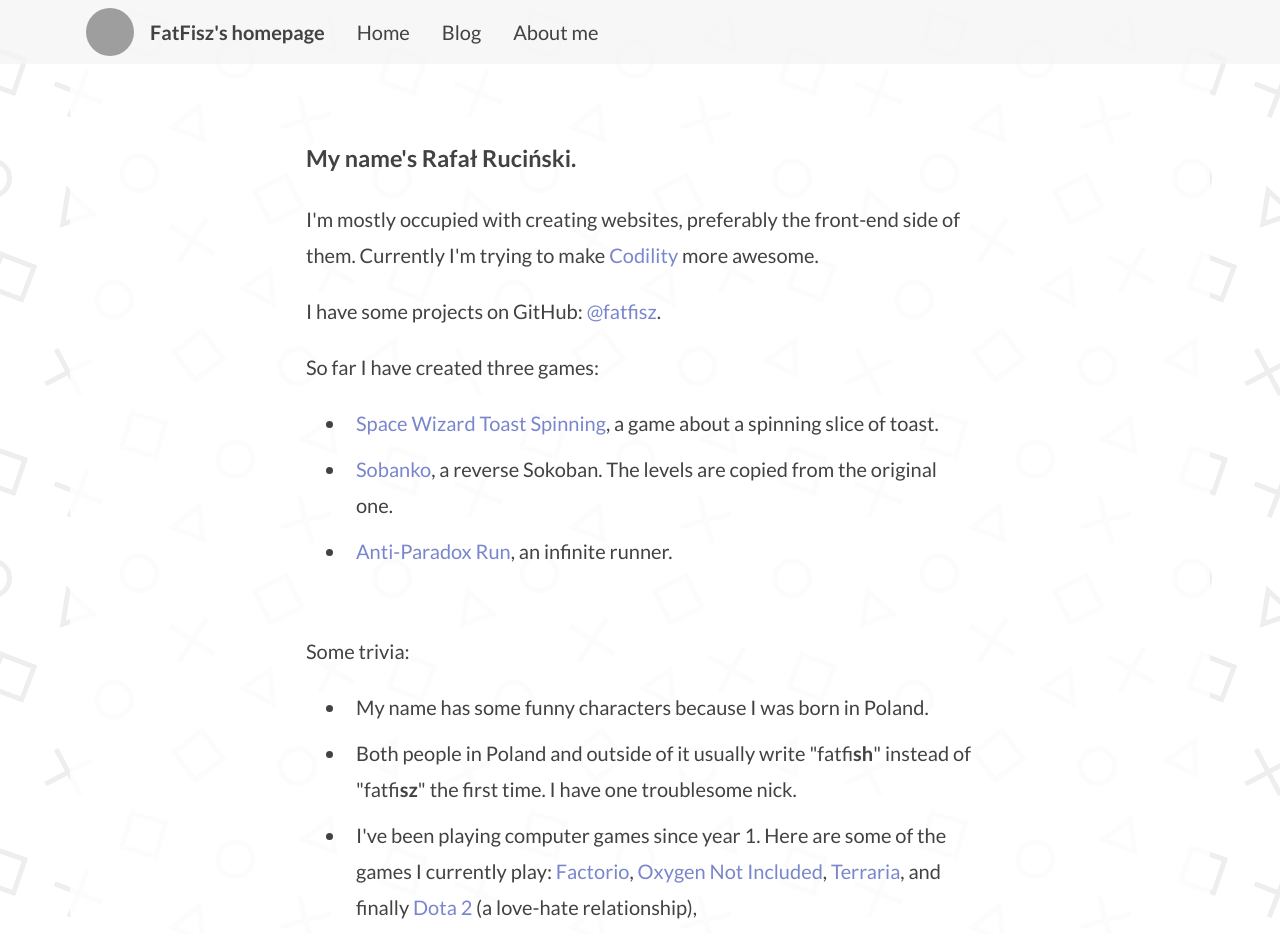
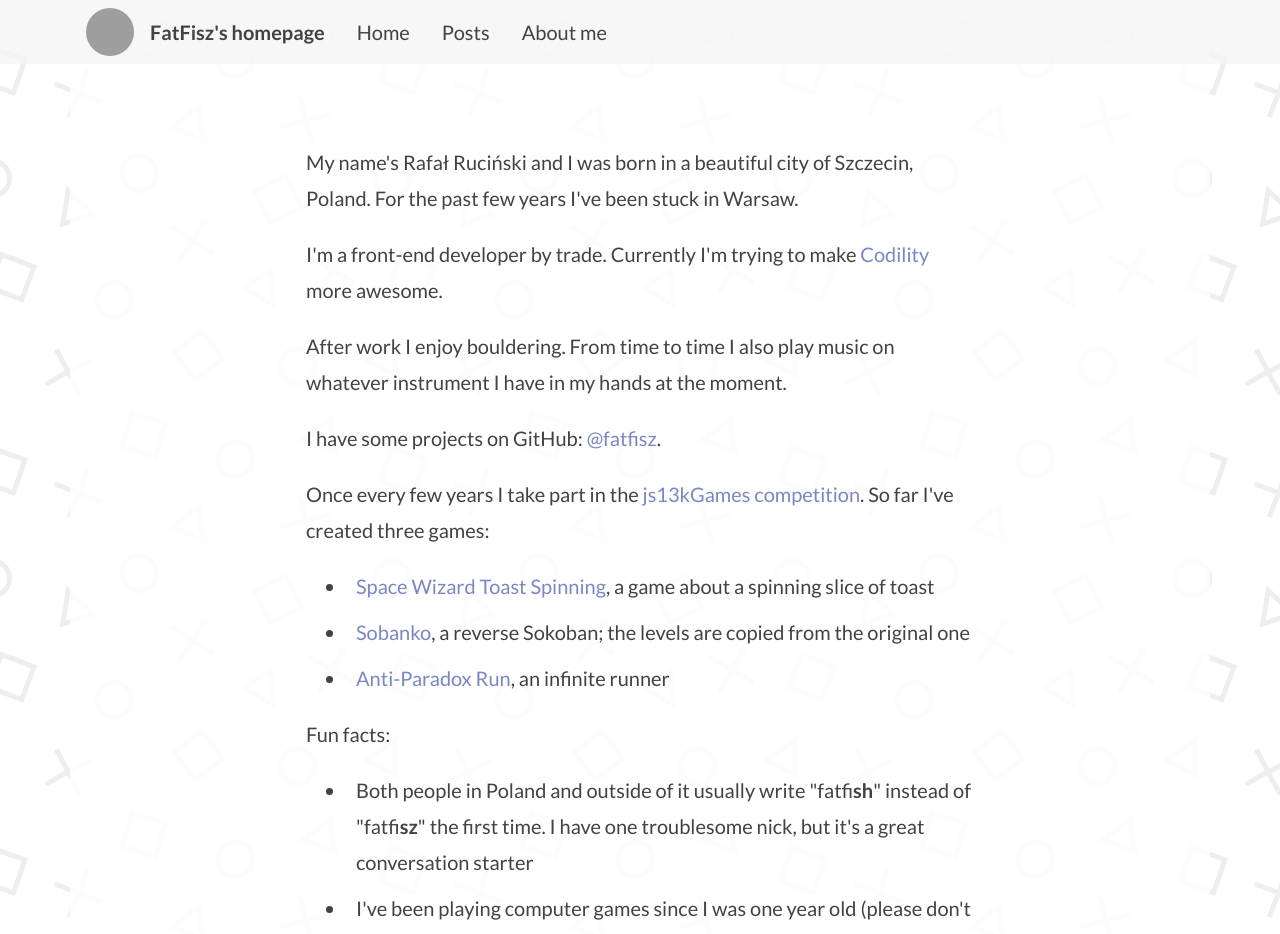
Before and after one commit to fatfisz/homepage, a Next.js app: page /about in a window 1280 px wide. Shown: the top 934 px of the page. Built offline with nearby package versions, Linux system fonts and the light colour scheme; grey boxes are pictures that could not be loaded.

Commit message:
Rewrite most of the text

```diff
--- a/components/body/menu.js
+++ b/components/body/menu.js
@@ -7,7 +7,7 @@ import { grey100, grey200, grey800 } from 'constants/colors';
 
 const links = [
   { href: '/', label: 'Home' },
-  { href: '/blog', label: 'Blog' },
+  { href: '/blog', label: 'Posts' },
   { href: '/about', label: 'About me' },
 ];
 
--- a/pages/about.js
+++ b/pages/about.js
@@ -1,54 +1,54 @@
 import Body from 'components/body';
 import Title from 'components/title';
 
-export default function About() {
+export default function AboutPage() {
   return (
     <Body>
       <Title>About me</Title>
 
-      <h3>
-        My name's Rafał Ruciński.
-      </h3>
       <p>
-        I'm mostly occupied with creating websites, preferably the front-end side of them.
+        My name's Rafał Ruciński and I was born in a beautiful city of Szczecin, Poland.
+        For the past few years I've been stuck in Warsaw.
+      </p>
+      <p>
+        I'm a front-end developer by trade.
         Currently I'm trying to make <a href="https://codility.com/">Codility</a> more awesome.
+      </p>
+      <p>
+        After work I enjoy bouldering. From time to time I also play music on whatever instrument I have in my hands at the moment.
       </p>
       <p>
         I have some projects on GitHub: <a href="https://github.com/fatfisz">@fatfisz</a>.
       </p>
       <p>
-        So far I have created three games:
+        Once every few years I take part in the <a href="https://js13kgames.com/">js13kGames competition</a>. So far I've created three games:
       </p>
       <ul>
         <li>
-          <a href="http://js13kgames.com/entries/space-wizard-toast-spinning">Space Wizard Toast Spinning</a>, a game about a spinning slice of toast.
+          <a href="http://js13kgames.com/entries/space-wizard-toast-spinning">Space Wizard Toast Spinning</a>, a game about a spinning slice of toast
         </li>
         <li>
-          <a href="http://js13kgames.com/entries/sobanko">Sobanko</a>, a reverse Sokoban. The levels are copied from the original one.
+          <a href="http://js13kgames.com/entries/sobanko">Sobanko</a>, a reverse Sokoban; the levels are copied from the original one
         </li>
         <li>
-          <a href="http://js13kgames.com/entries/anti-paradox-run">Anti-Paradox Run</a>, an infinite runner.
+          <a href="http://js13kgames.com/entries/anti-paradox-run">Anti-Paradox Run</a>, an infinite runner
         </li>
       </ul>
-      <br />
       <p>
-        Some trivia:
+        Fun facts:
       </p>
       <ul>
         <li>
-          My name has some funny characters because I was born in Poland.
+          Both people in Poland and outside of it usually write "fatfi<strong>sh</strong>" instead of "fatfi<strong>sz</strong>" the first time.
+          I have one troublesome nick, but it's a great conversation starter
         </li>
         <li>
-          Both people in Poland and outside of it usually write "fatfi<strong>sh</strong>" instead of "fatfi<strong>sz</strong>" the first time.
-          I have one troublesome nick.
-        </li>
-        <li>
-          I've been playing computer games since year 1.
-          Here are some of the games I currently play:
+          I've been playing computer games since I was one year old (please don't judge me).
+          Here are some of the games I currently play from time to time:
           {' '}<a href="https://store.steampowered.com/app/427520/Factorio/">Factorio</a>,
           {' '}<a href="https://store.steampowered.com/app/457140/Oxygen_Not_Included/">Oxygen Not Included</a>,
           {' '}<a href="http://store.steampowered.com/app/105600/Terraria/">Terraria</a>,
-          and finally <a href="http://store.steampowered.com/app/570/Dota_2/">Dota 2</a> (a love-hate relationship),
+          and <a href="http://store.steampowered.com/app/570/Dota_2/">Dota 2</a> (a love-hate relationship)
         </li>
       </ul>
     </Body>
--- a/pages/blog/[id].js
+++ b/pages/blog/[id].js
@@ -3,7 +3,7 @@ import Error from 'next/error';
 import Post from 'components/post';
 import fetchApi from 'utils/fetch-api';
 
-export default function Blog({ post }) {
+export default function PostPage({ post }) {
   if (post) {
     return <Post {...post} />;
   } else {
@@ -11,7 +11,7 @@ export default function Blog({ post }) {
   }
 }
 
-Blog.getInitialProps = async ({ query: { id }, req, }) => {
+PostPage.getInitialProps = async ({ query: { id }, req, }) => {
   const isServer = Boolean(req);
   const { post } = await fetchApi(Post.getQuery(id), isServer);
   return { post };
--- a/pages/blog/index.js
+++ b/pages/blog/index.js
@@ -1,11 +1,11 @@
 import PostList from 'components/post-list';
 import fetchApi from 'utils/fetch-api';
 
-export default function Blog({ posts }) {
+export default function PostListPage({ posts }) {
   return <PostList posts={posts} />;
 }
 
-Blog.getInitialProps = async ({ req }) => {
+PostListPage.getInitialProps = async ({ req }) => {
   const isServer = Boolean(req);
   const { posts } = await fetchApi(PostList.getQuery(), isServer);
   return { posts };
```
Also changed, not shown: components/post-list.js (+6 -6 lines), pages/index.js (+6 -13 lines).
